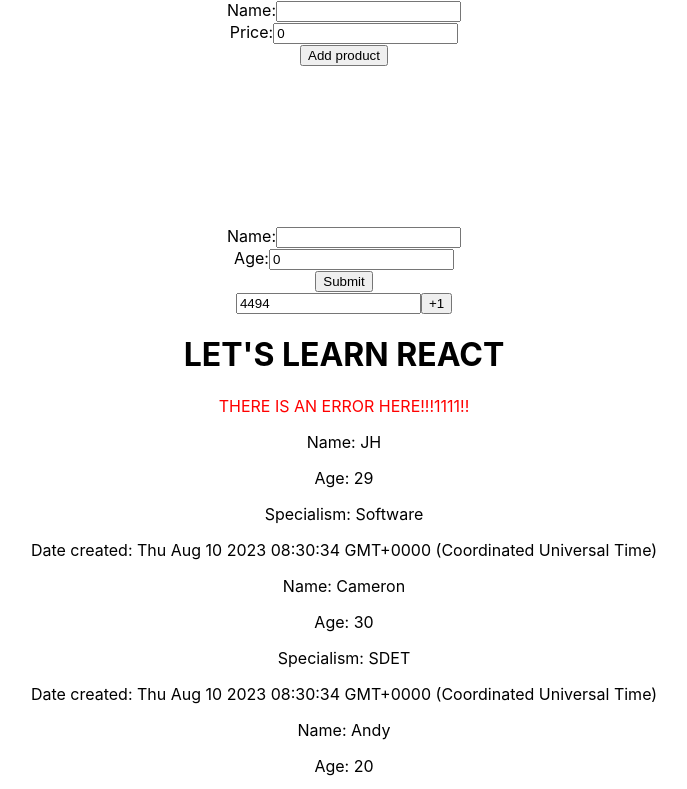
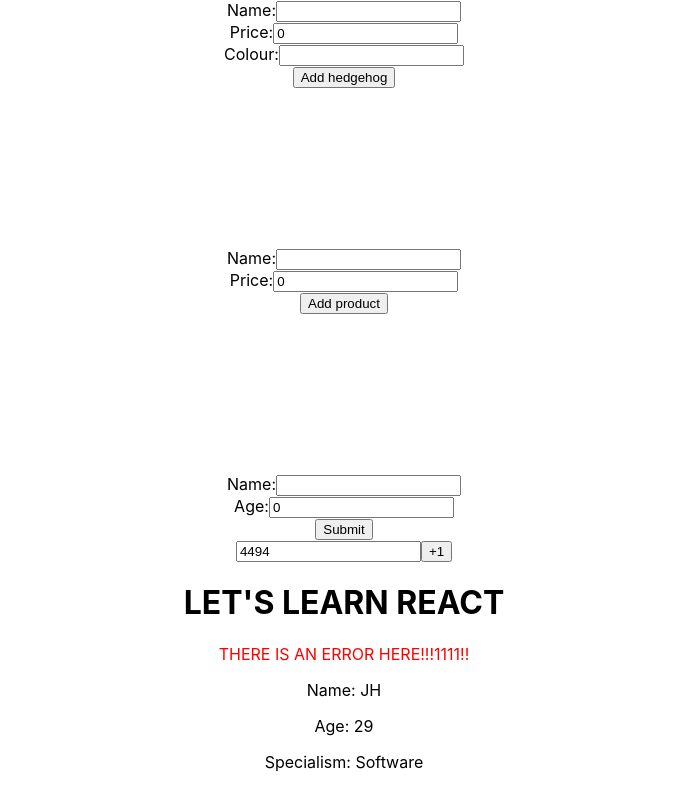
Before and after one commit to JHarry444/Sky-React, a React (Create React App) app: page / in a window 1280 px wide. Shown: the top 789 px of the page, without its empty margins (296-983 px from the left). Built offline with nearby package versions, Linux system fonts and the light colour scheme; no server answers.

Commit message:
added external data

```diff
--- a/package.json
+++ b/package.json
@@ -6,6 +6,7 @@
     "@testing-library/jest-dom": "^5.17.0",
     "@testing-library/react": "^13.4.0",
     "@testing-library/user-event": "^13.5.0",
+    "axios": "^1.4.0",
     "prop-types": "^15.8.1",
     "react": "^18.2.0",
     "react-dom": "^18.2.0",
--- a/src/App.js
+++ b/src/App.js
@@ -9,11 +9,21 @@
 import Counter from './components/Counter';
 import Form from './components/Form';
 import Groceries from './components/inverse-data-flow/Groceries';
+import HedgehogContainer from './components/external-data/HedgehogContainer';
 
 function App() {
   const InnerComponent = () => <p>what up</p>;
   return (
     <div className='App'>
+      <HedgehogContainer />
+      <br />
+      <br />
+      <br />
+      <br />
+      <br />
+      <br />
+      <br />
+      <br />
       <Groceries />
       <br />
       <br />
--- /dev/null
+++ b/src/components/external-data/Hedgehog.jsx
@@ -0,0 +1,20 @@
+import PropTypes from "prop-types";
+
+
+const Hedgehog = ({name, age, colour}) => {
+    return (
+        <>
+            <p>{`Name: ${name}`}</p>
+            <p>{`Age: ${age}`}</p>
+            <p>{`Colour: ${colour}`}</p>
+        </>
+     );
+}
+
+Hedgehog.propTypes = {
+    name: PropTypes.string.isRequired,
+    age: PropTypes.number.isRequired,
+    colour: PropTypes.string.isRequired
+}
+
+export default Hedgehog;
--- /dev/null
+++ b/src/components/external-data/HedgehogContainer.jsx
@@ -0,0 +1,32 @@
+import { useEffect, useState } from "react";
+import HedgehogForm from "./HedgehogForm";
+import HedgehogList from "./HedgehogList";
+import axios from "axios";
+
+const HedgehogContainer = () => {
+    const [listOfHedgehogs, setListOfHedgehogs] = useState([]);
+    // runs on initial load of the component
+    useEffect(() => {
+        getHedgehogs();
+        console.log("EFFECT: ", new Date());
+    }, []);
+
+    const getHedgehogs = async () => {
+        try {
+            const response = await axios.get("http://localhost:8081/hedgehog/getAll");
+            setListOfHedgehogs(response.data);
+        } catch (error) {
+            console.error(error);
+        }
+    }
+
+    getHedgehogs();
+    return (
+        <>
+            <HedgehogForm setter={getHedgehogs}/>
+            <HedgehogList hedgehogs={listOfHedgehogs}/>
+        </>
+     );
+}
+
+export default HedgehogContainer;
--- /dev/null
+++ b/src/components/external-data/HedgehogForm.jsx
@@ -0,0 +1,60 @@
+import axios from "axios";
+import { useState } from "react";
+
+const HedgehogForm = ({setter}) => {
+    const [name, setName] = useState("");
+    const [age, setAge] = useState(0);
+    const [colour, setColour] = useState("");
+
+    const handleSubmit = async function(event) {
+        event.preventDefault();
+        try {
+        await axios.post("http://localhost:8081/hedgehog/create", {
+            name, age, colour
+        });
+
+        await setter();
+    } catch (err) {
+        console.error(err);
+    }
+
+    }
+    return (
+    <form onSubmit={handleSubmit}>
+        <label htmlFor="hedgehogName">Name:</label>
+        <input
+            type="text"
+            value={name}
+            onChange={e => setName(e.target.value)}
+            name="name"
+            id="hedgehogName"
+            required
+        />
+        <br/>
+        <label htmlFor="hedgehogPrice">Price:</label>
+        <input
+            type="number"
+            value={age}
+            onChange={e => setAge(parseInt(e.target.value))}
+            name="price"
+            id="hedgehogPrice"
+            min={0}
+            required
+        />
+        <br/>
+        <label htmlFor="hedgehogColour">Colour:</label>
+        <input
+            type="text"
+            value={colour}
+            onChange={e => setColour(e.target.value)}
+            name="colour"
+            id="hedgehogColour"
+            required
+        />
+        <br/>
+        <button type="submit">Add hedgehog</button>
+    </form>
+    );
+}
+
+export default HedgehogForm;
--- /dev/null
+++ b/src/components/external-data/HedgehogList.jsx
@@ -0,0 +1,35 @@
+import Hedgehog from "./Hedgehog";
+import PropTypes from "prop-types";
+import { v4 as genKey } from "uuid"; // can't be bothered so generated a unique key
+
+const HedgehogList = ({hedgehogs}) => {
+    return (
+        <>
+            {
+                hedgehogs.map(({name, age, colour}) => (
+                    <Hedgehog
+                         key={genKey()}
+                         name={name}
+                         age={age}
+                         colour={colour}/>
+                ))
+            }
+        </>
+     );
+}
+
+HedgehogList.defaultProps = {
+    products: []
+}
+
+HedgehogList.propTypes = {
+    products: PropTypes.arrayOf(
+        PropTypes.shape({
+            name: PropTypes.string.isRequired,
+            age: PropTypes.number.isRequired,
+            colour: PropTypes.string.isRequired,
+        })
+    )
+}
+
+export default HedgehogList;
```
Also changed, not shown: 1 other file (tests, documents, lock files or other folders).
